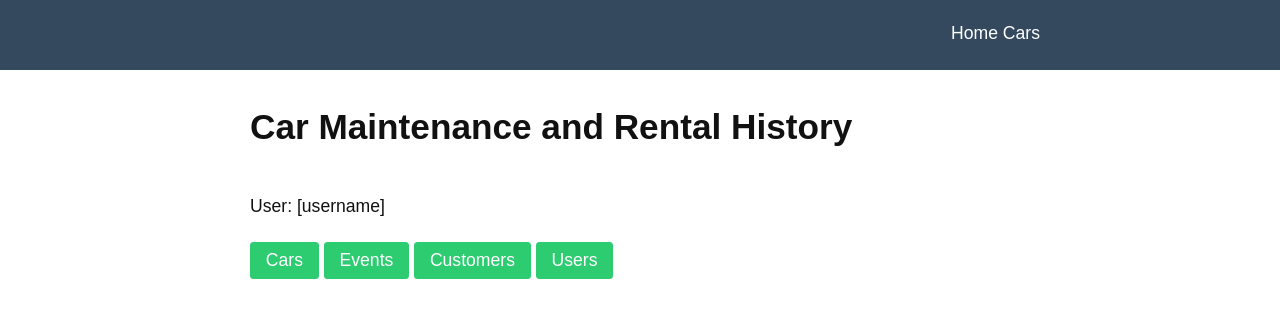
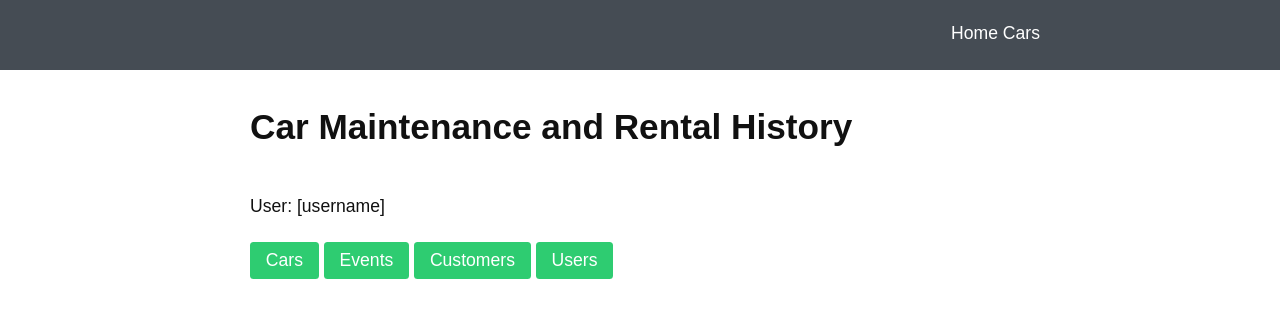
Before and after one commit to paddyw2/mainteance-app, a Flask app: page / in a window 1280 px wide. Shown: the top 318 px of the page. Run offline with Flask 2, Linux system fonts and the light colour scheme.

Commit message:
Update banner style

```diff
--- a/static/style.css
+++ b/static/style.css
@@ -7,7 +7,7 @@
 .nav-banner {
     width: 100%;
     height: 70px;
-    background-color: #34495e;
+    background-color: #454c54;
     padding: 20px;
 }
 
```
